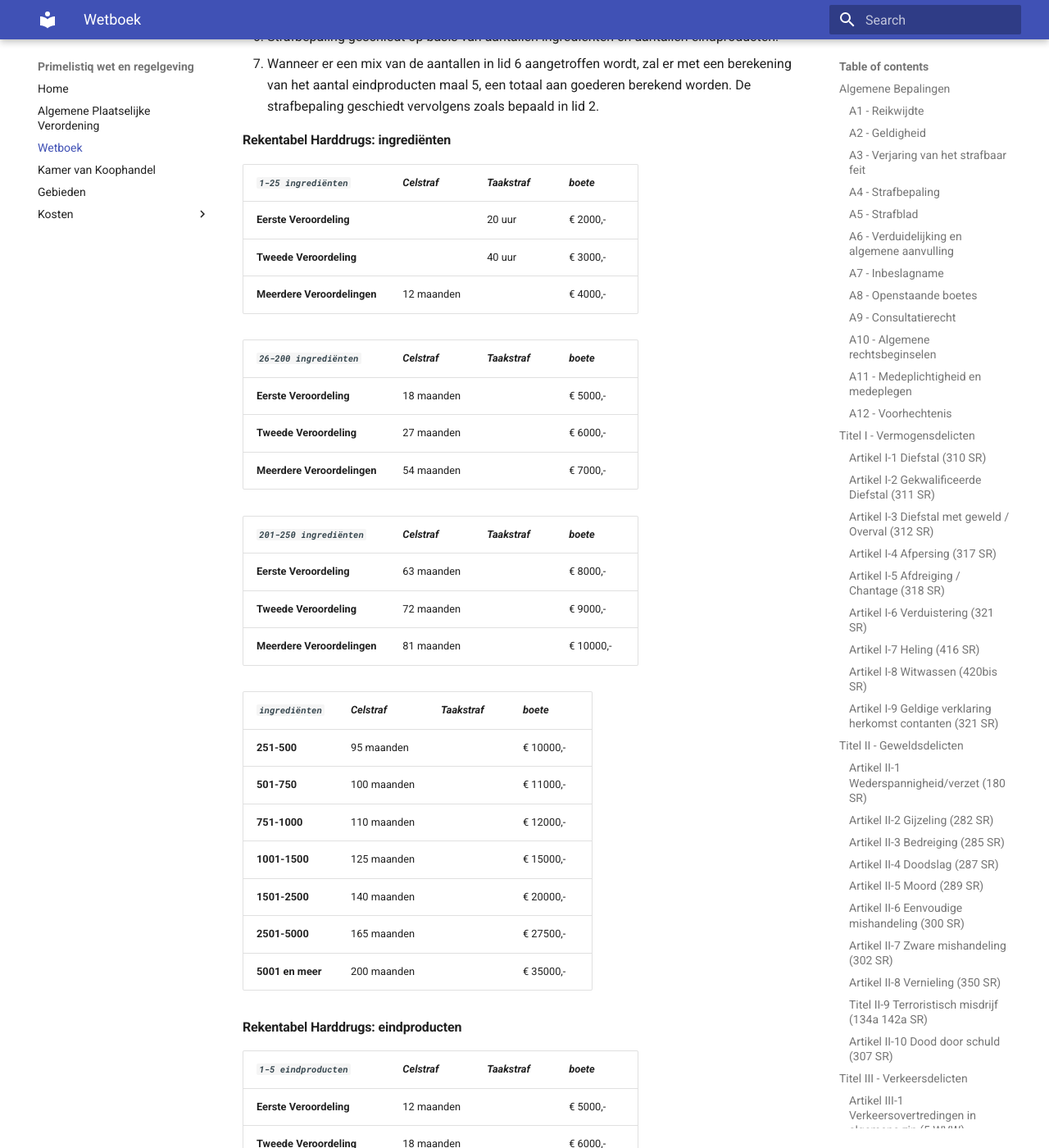
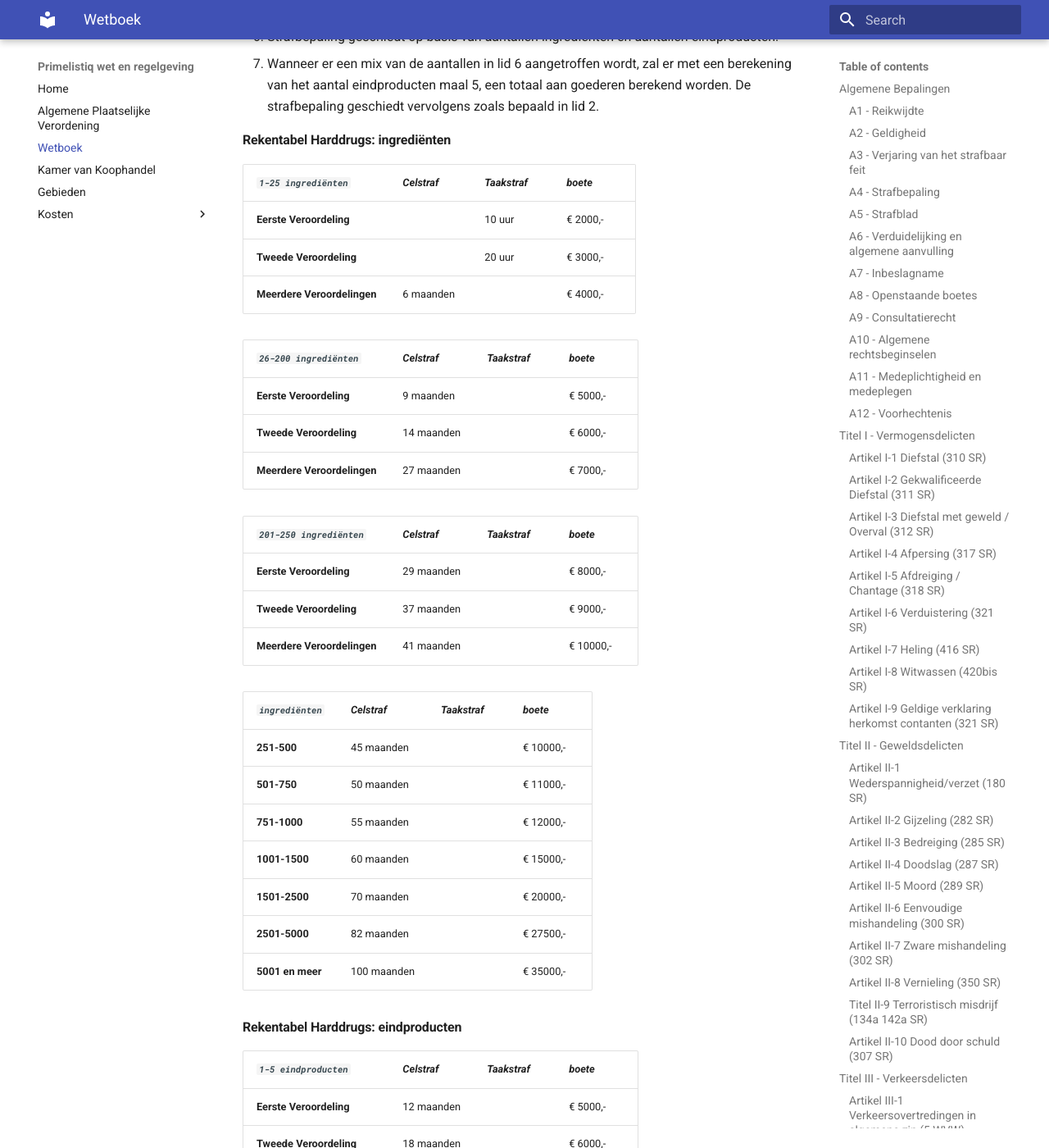
Before and after one commit to mickjoel/wetboek.sunstone, an MkDocs documentation site: the page built from docs/wetboek.md, in a window 1280 px wide and 1400 px high, scrolled down 25079 px. Shown: the whole window at 82% size. Built offline with MkDocs 1.6.1 and Material for MkDocs 9.7.7, drawn with Linux system fonts in a browser that asks for light colours; some of the changed text lies outside the part shown.

Commit message:
Update wetboek.md

```diff
--- a/docs/wetboek.md
+++ b/docs/wetboek.md
@@ -145,9 +145,9 @@
 
 |   | *Celstraf*  | *Taakstraf*  | *boete*  |
 |---|---|---|---|
-|  **Eerste Veroordeling** |   | 20 uur  | €10000,-  |
-| **Tweede Veroordeling**  | 18 maanden  |  | €12500,-  |
-| **Meerdere Veroordelingen**  | 36 maanden  |   | €15000,-  |
+|  **Eerste Veroordeling** |   | 10 uur  | €10000,-  |
+| **Tweede Veroordeling**  | 9 maanden  |  | €12500,-  |
+| **Meerdere Veroordelingen**  | 13 maanden  |   | €15000,-  |
 
 ### Artikel I-2 Gekwalificeerde Diefstal (311 SR)
 
@@ -181,9 +181,9 @@
 
 |   | *Celstraf*  | *Taakstraf*  | *boete*  |
 |---|---|---|---|
-|  **Eerste Veroordeling** | 20 maanden  |  | € 7500,-  |
-| **Tweede Veroordeling**  | 42 maanden  |  | € 10000,-  |
-| **Meerdere Veroordelingen**  | 84 maanden  |  | € 15000,-  |
+|  **Eerste Veroordeling** | 10 maanden  |  | € 7500,-  |
+| **Tweede Veroordeling**  | 21 maanden  |  | € 10000,-  |
+| **Meerdere Veroordelingen**  | 42 maanden  |  | € 15000,-  |
 
 ### Artikel I-5 Afdreiging / Chantage (318 SR)
 
@@ -192,9 +192,9 @@
 
 |   | *Celstraf*  | *Taakstraf*  | *boete*  |
 |---|---|---|---|
-|  **Eerste Veroordeling** | 27 maanden  |   | € 7500,-  |
-| **Tweede Veroordeling**  | 40 maanden  |   | € 10000,-  |
-| **Meerdere Veroordelingen**  | 90 maanden  |   | € 15000,-  |
+|  **Eerste Veroordeling** | 14 maanden  |   | € 7500,-  |
+| **Tweede Veroordeling**  | 20 maanden  |   | € 10000,-  |
+| **Meerdere Veroordelingen**  | 45 maanden  |   | € 15000,-  |
 
 ### Artikel I-6 Verduistering (321 SR)
 
@@ -202,9 +202,9 @@
 
 |   | *Celstraf*  | *Taakstraf*  | *boete*  |
 |---|---|---|---|
-|  **Eerste Veroordeling** |   | 20 uur  | € 5000,-  |
-| **Tweede Veroordeling**  |   | 30 uur  | € 7500,-  |
-| **Meerdere Veroordelingen**  |   | 60 uur  | € 10000,-  |
+|  **Eerste Veroordeling** |   | 10 uur  | € 5000,-  |
+| **Tweede Veroordeling**  |   | 15 uur  | € 7500,-  |
+| **Meerdere Veroordelingen**  |   | 30 uur  | € 10000,-  |
 
 ### Artikel I-7 Heling (416 SR)
 
@@ -214,9 +214,9 @@
 
 |   | *Celstraf*  | *Taakstraf*  | *boete*  |
 |---|---|---|---|
-|  **Eerste Veroordeling** |   | 20 uur  | € 2000,-  |
-| **Tweede Veroordeling**  |   | 30 uur  | € 4000,-  |
-| **Meerdere Veroordelingen**  |   | 60 uur  | € 5000,-  |
+|  **Eerste Veroordeling** |   | 10 uur  | € 2000,-  |
+| **Tweede Veroordeling**  |   | 15 uur  | € 4000,-  |
+| **Meerdere Veroordelingen**  |   | 30 uur  | € 5000,-  |
 
 ### Artikel I-8 Witwassen (420bis SR)
 
@@ -224,9 +224,9 @@
 
 |   | *Celstraf*  | *Taakstraf*  | *boete*  |
 |---|---|---|---|
-|  **Eerste Veroordeling** | 27 maanden  |   | € 15000,-  |
-| **Tweede Veroordeling**  | 54 maanden  |  | € 20000,-  |
-| **Meerdere Veroordelingen**  | 108 maanden  |  | € 25000,-  |
+|  **Eerste Veroordeling** | 14 maanden  |   | € 15000,-  |
+| **Tweede Veroordeling**  | 27 maanden  |  | € 20000,-  |
+| **Meerdere Veroordelingen**  | 54 maanden  |  | € 25000,-  |
 
 ### Artikel I-9 Geldige verklaring herkomst contanten (321 SR)
 
@@ -255,9 +255,9 @@
 
 |   | *Celstraf*  | *Taakstraf*  | *boete*  |
 |---|---|---|---|
-|  **Eerste Veroordeling** | 40 maanden  |   | € 10000,-  |
-| **Tweede Veroordeling**  | 53 maanden  |   | € 15000,-  |
-| **Meerdere Veroordelingen**  | 78 maanden  |   | €20000,-  |
+|  **Eerste Veroordeling** | 20 maanden  |   | € 10000,-  |
+| **Tweede Veroordeling**  | 21 maanden  |   | € 15000,-  |
+| **Meerdere Veroordelingen**  | 39 maanden  |   | €20000,-  |
 
 ### Artikel II-3 Bedreiging (285 SR)
 
@@ -290,9 +290,9 @@
 
 |   | *Celstraf*  | *Taakstraf*  | *boete*  |
 |---|---|---|---|
-|  **Eerste Veroordeling** | 60 maanden  |  | € 20000,-  |
-| **Tweede Veroordeling**  | 75 maanden  |  | € 25000,-  |
-| **Meerdere Veroordelingen**  | 90 maanden  |  | € 30000,-  |
+|  **Eerste Veroordeling** | 30 maanden  |  | € 20000,-  |
+| **Tweede Veroordeling**  | 38 maanden  |  | € 25000,-  |
+| **Meerdere Veroordelingen**  | 45 maanden  |  | € 30000,-  |
 
 ### Artikel II-6 Eenvoudige mishandeling (300 SR)
 
@@ -303,9 +303,9 @@
 
 |   | *Celstraf*  | *Taakstraf*  | *boete*  |
 |---|---|---|---|
-|  **Eerste Veroordeling** |   | 20 uur  | € 5000,-  |
-| **Tweede Veroordeling**  |   | 40 uur  | € 7500,-  |
-| **Meerdere Veroordelingen**  |   | 60 uur  | € 10000,-  |
+|  **Eerste Veroordeling** |   | 10 uur  | € 5000,-  |
+| **Tweede Veroordeling**  |   | 20 uur  | € 7500,-  |
+| **Meerdere Veroordelingen**  |   | 30 uur  | € 10000,-  |
 
 ### Artikel II-7 Zware mishandeling (302 SR)
 
@@ -316,9 +316,9 @@
 
 |   | *Celstraf*  | *Taakstraf*  | *boete*  |
 |---|---|---|---|
-|  **Eerste Veroordeling** | 50 uur  |  | € 10000,-  |
-| **Tweede Veroordeling**  | 13 maanden  |  | € 12500,-  |
-| **Meerdere Veroordelingen**  | 18 maanden  |  | € 15000,-  |
+|  **Eerste Veroordeling** | 25 uur  |  | € 10000,-  |
+| **Tweede Veroordeling**  | 7 maanden  |  | € 12500,-  |
+| **Meerdere Veroordelingen**  | 9 maanden  |  | € 15000,-  |
 
 ### Artikel II-8 Vernieling (350 SR)
 
@@ -329,8 +329,8 @@
 
 |   | *Celstraf*  | *Taakstraf*  | *boete*  |
 |---|---|---|---|
-|  **Eerste Veroordeling** |   | 20 uur | € 3000,-  |
-| **Tweede Veroordeling**  |   | 35 uur | € 4500,-  |
+|  **Eerste Veroordeling** |   | 10 uur | € 3000,-  |
+| **Tweede Veroordeling**  |   | 17 uur | € 4500,-  |
 | **Meerdere Veroordelingen**  | 9 maanden  |  | € 6000,-  |
 
 ### Titel II-9 Terroristisch misdrijf (134a 142a SR)
@@ -346,9 +346,9 @@
 
 |   | *Celstraf*  | *Taakstraf*  | *boete*  |
 |---|---|---|---|
-|  **Eerste Veroordeling** | 102 maanden  |  | € 30000,-  |
-| **Tweede Veroordeling**  | 140 maanden  |  | € 37500,-  |
-| **Meerdere Veroordelingen**  | 190 maanden  |  | € 45000,-  |
+|  **Eerste Veroordeling** | 51 maanden  |  | € 30000,-  |
+| **Tweede Veroordeling**  | 80 maanden  |  | € 37500,-  |
+| **Meerdere Veroordelingen**  | 95 maanden  |  | € 45000,-  |
 
 ### Artikel II-10 Dood door schuld (307 SR)
 
@@ -405,8 +405,8 @@
 |   | *Celstraf*  | *Taakstraf*  | *boete*  | *rijontzegging* |
 |---|---|---|---|---|
 |  **Eerste Veroordeling** | | 30 uur | € 3500,-  | 24-48 uur |
-| **Tweede Veroordeling**  | 12 maanden  | | € 7500,- | 48-72 uur |
-| **Meerdere Veroordelingen**  | 18 maanden  | | € 10500,-  | 48-72 uur |
+| **Tweede Veroordeling**  | 6 maanden  | | € 7500,- | 48-72 uur |
+| **Meerdere Veroordelingen**  | 9 maanden  | | € 10500,-  | 48-72 uur |
 
 ### Artikel III-4 Veroorzaken ongeval, met al dan niet licht lichamelijk letsel tot gevolg (6 WVW)
 
@@ -615,31 +615,31 @@
 
 |***`1-25 ingrediënten`***   | *Celstraf*  | *Taakstraf*  | *boete*  |
 |---|---|---|---|
-|  **Eerste Veroordeling** |   | 20 uur  | € 2000,-  |
-| **Tweede Veroordeling**  |   | 40 uur  | € 3000,-  |
-| **Meerdere Veroordelingen**  | 12 maanden  |   | € 4000,-  |
+|  **Eerste Veroordeling** |   | 10 uur  | € 2000,-  |
+| **Tweede Veroordeling**  |   | 20 uur  | € 3000,-  |
+| **Meerdere Veroordelingen**  | 6 maanden  |   | € 4000,-  |
 
 |***`26-200 ingrediënten`***   | *Celstraf*  | *Taakstraf*  | *boete*  |
 |---|---|---|---|
-|  **Eerste Veroordeling** | 18 maanden  |  | € 5000,-  |
-| **Tweede Veroordeling**  | 27 maanden  |   | € 6000,-  |
-| **Meerdere Veroordelingen**  | 54 maanden  |   | € 7000,-  |
+|  **Eerste Veroordeling** | 9 maanden  |  | € 5000,-  |
+| **Tweede Veroordeling**  | 14 maanden  |   | € 6000,-  |
+| **Meerdere Veroordelingen**  | 27 maanden  |   | € 7000,-  |
 
 |***`201-250 ingrediënten`***   | *Celstraf*  | *Taakstraf*  | *boete*  |
 |---|---|---|---|
-|  **Eerste Veroordeling** | 63 maanden  |  | € 8000,-  |
-| **Tweede Veroordeling**  | 72 maanden  |  | € 9000,-  |
-| **Meerdere Veroordelingen**  | 81 maanden  |   | € 10000,-  |
+|  **Eerste Veroordeling** | 29 maanden  |  | € 8000,-  |
+| **Tweede Veroordeling**  | 37 maanden  |  | € 9000,-  |
+| **Meerdere Veroordelingen**  | 41 maanden  |   | € 10000,-  |
 
 |***`ingrediënten`***   | *Celstraf*  | *Taakstraf*  | *boete*  |
 |---|---|---|---|
-|  **251-500** | 95 maanden  |  | € 10000,-  |
-| **501-750**  | 100 maanden  |  | € 11000,-  |
-| **751-1000**  | 110 maanden  |   | € 12000,-  |
-| **1001-1500**  | 125 maanden  |   | € 15000,-  |
-| **1501-2500**  | 140 maanden  |   | € 20000,-  |
-| **2501-5000**  | 165 maanden  |   | € 27500,-  |
-| **5001 en meer**  | 200 maanden  |   | € 35000,-  |
+|  **251-500** | 45 maanden  |  | € 10000,-  |
+| **501-750**  | 50 maanden  |  | € 11000,-  |
+| **751-1000**  | 55 maanden  |   | € 12000,-  |
+| **1001-1500**  | 60 maanden  |   | € 15000,-  |
+| **1501-2500**  | 70 maanden  |   | € 20000,-  |
+| **2501-5000**  | 82 maanden  |   | € 27500,-  |
+| **5001 en meer**  | 100 maanden  |   | € 35000,-  |
 
 #### Rekentabel Harddrugs: eindproducten
 
@@ -657,19 +657,19 @@
 
 |***`41-50 eindproducten`***   | *Celstraf*  | *Taakstraf*  | *boete*  |
 |---|---|---|---|
-|  **Eerste Veroordeling** | 62 maanden  |  | € 11000,-  |
-| **Tweede Veroordeling**  | 80 maanden  |  | € 12000,-  |
-| **Meerdere Veroordelingen**  | 98 maanden  |   | € 13000,-  |
+|  **Eerste Veroordeling** | 31 maanden  |  | € 11000,-  |
+| **Tweede Veroordeling**  | 40 maanden  |  | € 12000,-  |
+| **Meerdere Veroordelingen**  | 49 maanden  |   | € 13000,-  |
 
 |***`eindproducten`***   | *Celstraf*  | *Taakstraf*  | *boete*  |
 |---|---|---|---|
-|  **51-100** | 125 maanden  |  | € 13000,-  |
-| **101-150**  | 135 maanden  |  | € 14000,-  |
-| **151-250**  | 145 maanden  |   | € 15500,-  |
-| **251-500**  | 160 maanden  |   | € 17000,-  |
-| **501-1000**  | 190 maanden  |   | € 20000,-  |
-| **1001-2500**  | 220 maanden  |   | € 30000,-  |
-| **2501 en meer**  | 275 maanden  |   | € 45000,-  |
+|  **51-100** | 62 maanden  |  | € 13000,-  |
+| **101-150**  | 67 maanden  |  | € 14000,-  |
+| **151-250**  | 72 maanden  |   | € 15500,-  |
+| **251-500**  | 80 maanden  |   | € 17000,-  |
+| **501-1000**  | 90 maanden  |   | € 20000,-  |
+| **1001-2500**  | 110 maanden  |   | € 30000,-  |
+| **2501 en meer**  | 137 maanden  |   | € 45000,-  |
 
 ### Artikel IV-2 Softdrugs (3 OW)
 
@@ -691,61 +691,61 @@
 
 |***`6-25 ingrediënten`***   | *Celstraf*  | *Taakstraf*  | *boete*  |
 |---|---|---|---|
-|  **Eerste Veroordeling** |   | 10 uur  | € 500,-  |
-| **Tweede Veroordeling**  |   | 20 uur  | € 1000,-  |
-| **Meerdere Veroordelingen**  |  | 30 uur  | € 1500,-  |
+|  **Eerste Veroordeling** |   | 5 uur  | € 500,-  |
+| **Tweede Veroordeling**  |   | 10 uur  | € 1000,-  |
+| **Meerdere Veroordelingen**  |  | 15 uur  | € 1500,-  |
 
 |***`26-200 ingrediënten`***   | *Celstraf*  | *Taakstraf*  | *boete*  |
 |---|---|---|---|
-|  **Eerste Veroordeling** |   | 35 uur | € 2000,-  |
-| **Tweede Veroordeling**  |   | 50 uur  | € 3000,-  |
-| **Meerdere Veroordelingen**  | 12 maanden  |   | € 4000,-  |
+|  **Eerste Veroordeling** |   | 12 uur | € 2000,-  |
+| **Tweede Veroordeling**  |   | 25 uur  | € 3000,-  |
+| **Meerdere Veroordelingen**  | 6 maanden  |   | € 4000,-  |
 
 |***`201-250> ingrediënten`***   | *Celstraf*  | *Taakstraf*  | *boete*  |
 |---|---|---|---|
-|  **Eerste Veroordeling** | 27 maanden  |  | € 5000,-  |
-| **Tweede Veroordeling**  | 40 maanden  |  | € 6000,-  |
-| **Meerdere Veroordelingen**  | 54 maanden  |   | €7000,-  |
+|  **Eerste Veroordeling** | 14 maanden  |  | € 5000,-  |
+| **Tweede Veroordeling**  | 20 maanden  |  | € 6000,-  |
+| **Meerdere Veroordelingen**  | 22 maanden  |   | €7000,-  |
 
 |***`ingrediënten`***   | *Celstraf*  | *Taakstraf*  | *boete*  |
 |---|---|---|---|
-|  **251-500** | 45 maanden  |  | € 6750,-  |
-| **501-750**  | 60 maanden  |  | € 7500,-  |
-| **751-1000**  | 75 maanden  |   | € 9000,-  |
-| **1001-1500**  | 95 maanden  |   | € 11500,-  |
-| **1501-2500**  | 120 maanden  |   | € 13500,-  |
-| **2501-5000**  | 150 maanden  |   | € 17500,-  |
-| **5001 en meer**  | 175 maanden  |   | € 20000,-  |
+|  **251-500** | 23 maanden  |  | € 6750,-  |
+| **501-750**  | 30 maanden  |  | € 7500,-  |
+| **751-1000**  | 37 maanden  |   | € 9000,-  |
+| **1001-1500**  | 47 maanden  |   | € 11500,-  |
+| **1501-2500**  | 60 maanden  |   | € 13500,-  |
+| **2501-5000**  | 75 maanden  |   | € 17500,-  |
+| **5001 en meer**  | 88 maanden  |   | € 20000,-  |
 
 #### Rekentabel Softdrugs: eindproducten
 
 |***`2-5 eindproducten`***   | *Celstraf*  | *Taakstraf*  | *boete*  |
 |---|---|---|---|
-|  **Eerste Veroordeling** |   | 10 uur   | € 2000,-  |
-| **Tweede Veroordeling**  |   | 20 uur  | € 3000,-  |
-| **Meerdere Veroordelingen**  |   | 30 uur  | € 4000,-  |
+|  **Eerste Veroordeling** |   | 5 uur   | € 2000,-  |
+| **Tweede Veroordeling**  |   | 10 uur  | € 3000,-  |
+| **Meerdere Veroordelingen**  |   | 15 uur  | € 4000,-  |
 
 |***`6-40 eindproducten`***   | *Celstraf*  | *Taakstraf*  | *boete*  |
 |---|---|---|---|
-|  **Eerste Veroordeling** |   | 40 uur  | € 5000,-  |
-| **Tweede Veroordeling**  | 18 maanden  |   | € 6000,-  |
-| **Meerdere Veroordelingen**  | 45 maanden  |   | € 7000,-  |
+|  **Eerste Veroordeling** |   | 20 uur  | € 5000,-  |
+| **Tweede Veroordeling**  | 6 maanden  |   | € 6000,-  |
+| **Meerdere Veroordelingen**  | 22 maanden  |   | € 7000,-  |
 
 |***`41-50 eindproducten`***   | *Celstraf*  | *Taakstraf*  | *boete*  |
 |---|---|---|---|
-|  **Eerste Veroordeling** | 50 maanden  |   | € 8000,-  |
+|  **Eerste Veroordeling** | 25 maanden  |   | € 8000,-  |
 | **Tweede Veroordeling**  | 54 maanden  |  | € 9000,-  |
-| **Meerdere Veroordelingen**  | 63 maanden  |   | € 10000,-  |
+| **Meerdere Veroordelingen**  | 31 maanden  |   | € 10000,-  |
 
 |***`eindproducten`***   | *Celstraf*  | *Taakstraf*  | *boete*  |
 |---|---|---|---|
-|  **51-100** | 60 maanden  |  | € 9500,-  |
-| **101-150**  | 70 maanden  |  | € 10500,-  |
-| **151-250**  | 80 maanden  |   | € 11500,-  |
-| **251-500**  | 100 maanden  |   | € 15000,-  |
-| **501-1000**  | 125 maanden  |   | € 19500,-  |
-| **1001-2500**  | 160 maanden  |   | € 25000,-  |
-| **2501 en meer**  | 190 maanden  |   | € 30000,-  |
+|  **51-100** | 30 maanden  |  | € 9500,-  |
+| **101-150**  | 35 maanden  |  | € 10500,-  |
+| **151-250**  | 40 maanden  |   | € 11500,-  |
+| **251-500**  | 50 maanden  |   | € 15000,-  |
+| **501-1000**  | 63 maanden  |   | € 19500,-  |
+| **1001-2500**  | 80 maanden  |   | € 25000,-  |
+| **2501 en meer**  | 90 maanden  |   | € 30000,-  |
 
 ## Titel V - Wet Wapens en Munitie
 
@@ -774,9 +774,9 @@
 
 | ***`Categorie 2`***  | *Celstraf*  | *Taakstraf*  | *boete*  |
 |---|---|---|---|
-|  **Eerste Veroordeling** | 81 maanden  |  | € 20000,-  |
-| **Tweede Veroordeling**  | 108 maanden  |  | € 25000,-  |
-| **Meerdere Veroordelingen**  | 144 maanden  |  | € 27500,-  |
+|  **Eerste Veroordeling** | 60 maanden  |  | € 20000,-  |
+| **Tweede Veroordeling**  | 106 maanden  |  | € 25000,-  |
+| **Meerdere Veroordelingen**  | 142 maanden  |  | € 27500,-  |
 
 ### Artikel V-3 Steek- en slagwapens (27 WWM)
 
@@ -788,7 +788,7 @@
 |   | *Celstraf*  | *Taakstraf*  | *boete*  |
 |---|---|---|---|
 |  **Eerste Veroordeling** |   |  | € 5000,-  |
-| **Tweede Veroordeling**  |   | 40 uur  | € 7500,-  |
+| **Tweede Veroordeling**  |   | 15 uur  | € 7500,-  |
 | **Meerdere Veroordelingen**  | 13 maanden  |   | € 10000,-  |
 
 ### Artikel V-4 Nepwapens, holsters en replica's (26 WWM)
@@ -797,9 +797,9 @@
 
 |   | *Celstraf*  | *Taakstraf*  | *boete*  |
 |---|---|---|---|
-|  **Eerste Veroordeling** | 8 maanden   |  | € 5000,-  |
-| **Tweede Veroordeling**  | 16 maanden   |   | € 7500,-  |
-| **Meerdere Veroordelingen**  | 24 maanden  |   | € 10000,-  |
+|  **Eerste Veroordeling** | 3 maanden   |  | € 5000,-  |
+| **Tweede Veroordeling**  | 9 maanden   |   | € 7500,-  |
+| **Meerdere Veroordelingen**  | 18 maanden  |   | € 10000,-  |
 
 ### Artikel V-5 Wapenhandel (14-20 WWM)
 
@@ -820,15 +820,15 @@
 
 | ***`Categorie 1 Munitie`***  | *Celstraf*  | *Taakstraf*  | *boete*  |
 |---|---|---|---|
-|  **Eerste Veroordeling** | 15 maanden  |  | € 3400,-  |
-| **Tweede Veroordeling**  | 21 maanden  |  | € 4750,-  |
-| **Meerdere Veroordelingen**  | 28 maanden  |  | € 5100,-  |
+|  **Eerste Veroordeling** | 5 maanden  |  | € 3400,-  |
+| **Tweede Veroordeling**  | 11 maanden  |  | € 4750,-  |
+| **Meerdere Veroordelingen**  | 19 maanden  |  | € 5100,-  |
 
 | ***`Categorie 2 Munitie`***  | *Celstraf*  | *Taakstraf*  | *boete*  |
 |---|---|---|---|
-|  **Eerste Veroordeling** | 21 maanden  |  | € 6800,-  |
-| **Tweede Veroordeling**  | 37 maanden  |  | € 8500,-  |
-| **Meerdere Veroordelingen**  | 49 maanden  |  | € 9350,-  |
+|  **Eerste Veroordeling** | 10 maanden  |  | € 6800,-  |
+| **Tweede Veroordeling**  | 29 maanden  |  | € 8500,-  |
+| **Meerdere Veroordelingen**  | 36 maanden  |  | € 9350,-  |
 
 ## Titel VI - Wet op de Kansspelen
 
```
Also changed, not shown: other parts of docs/wetboek.md (+11 -11 lines).
